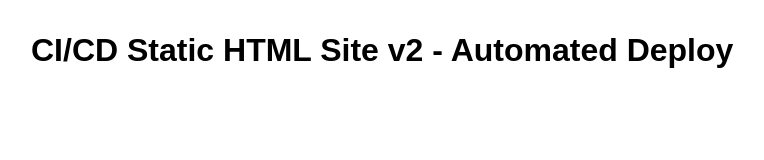
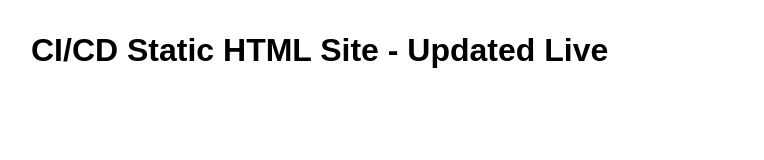
Before and after one commit to Miti-0/cicd-html-site, a plain HTML site: page index.html in a window 1280 px wide. Shown: the whole page, without its empty margins (1-765 px from the left). Drawn offline with Linux system fonts and the light colour scheme.

Commit message:
Update index.html heading for live verification

```diff
--- a/index.html
+++ b/index.html
@@ -6,6 +6,6 @@
   <link rel="stylesheet" href="style.css" />
 </head>
 <body>
-  <h1>CI/CD Static HTML Site v2 - Automated Deploy</h1>
+  <h1>CI/CD Static HTML Site - Updated Live</h1>
 </body>
 </html>
```
